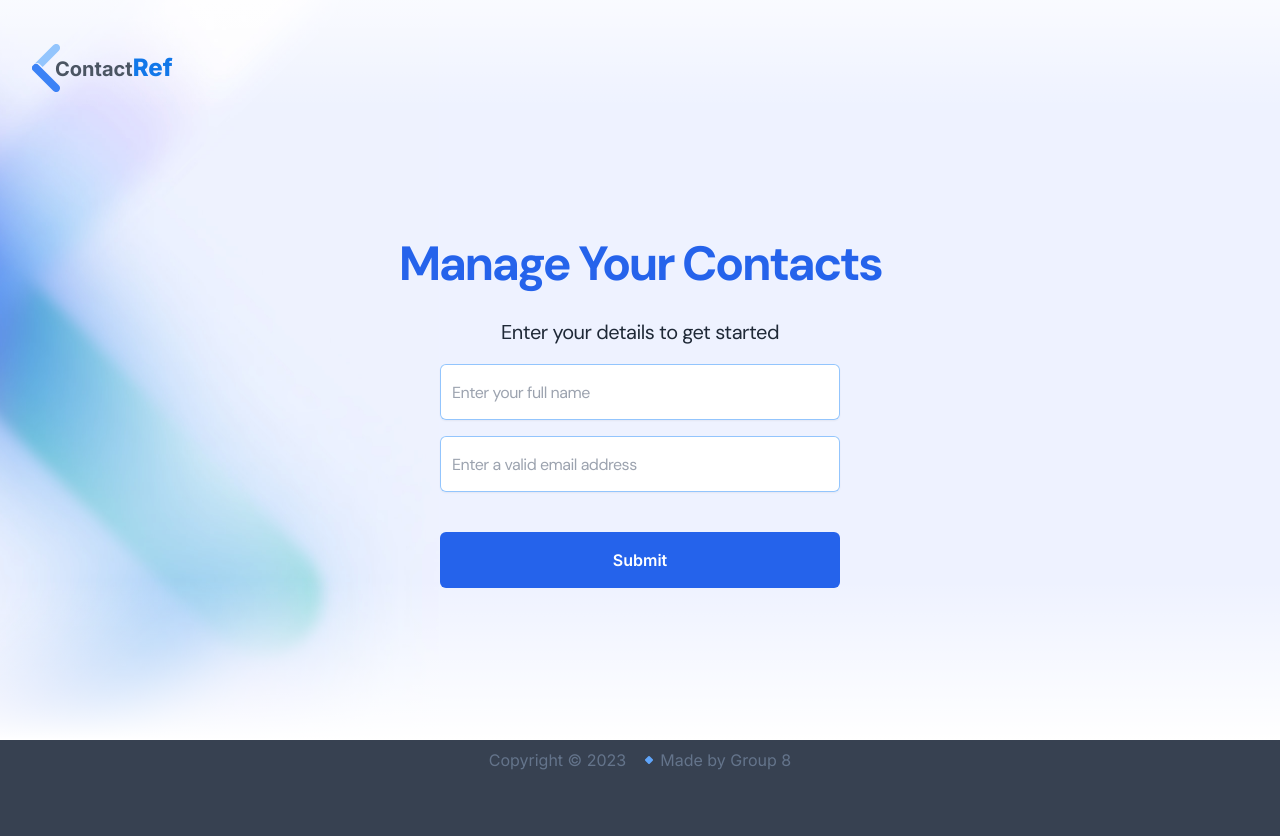
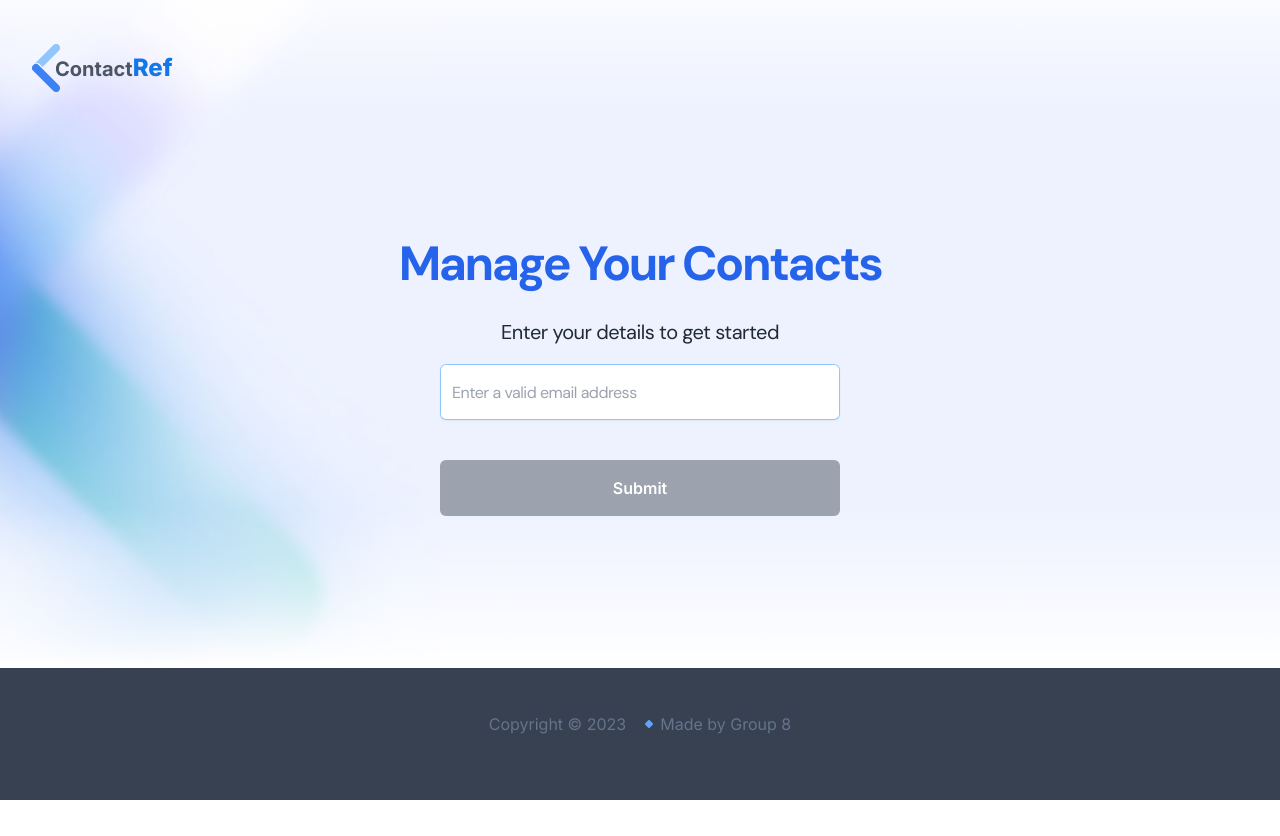
Before and after one commit to Simplemart17/address-book, a Next.js app: page / in a window 1280 px wide. After the commit the page ends 800 px from the top, so only its background shows below. Built offline with nearby package versions, Linux system fonts and the light colour scheme.

Commit message:
add more logic

```diff
--- a/src/components/Landing.tsx
+++ b/src/components/Landing.tsx
@@ -1,6 +1,6 @@
 'use client';
 
-import { useState } from 'react';
+import { useState, useEffect, useCallback } from 'react';
 import { useRouter } from 'next/navigation'
 import { BackgroundImage } from '@/components/BackgroundImage'
 import { Button } from '@/components/Button'
@@ -23,33 +23,60 @@ type ResponseData = {
 }
 
 export function Landing(): JSX.Element {
-  const [serverError, setServerError] = useState<string>("");
+  const [serverError, _setServerError] = useState<string>("");
+  const [isUser, setIsUser] = useState<boolean>(true);
+  const [userCheck, setUserCheck] = useState<boolean>(false);
+  const [message, setMessage] = useState<string>("");
   const router = useRouter();
+
   const {
     handleChange,
     handleSubmit,
     values,
     errors,
     isValid,
-    isSubmitting
+    isSubmitting,
+    dirty
   } = useFormik({
     initialValues: {
       email: '',
       fullName: ''
     },
     validationSchema: Yup.object({
-      email: Yup.string().email('Enter a valid email address').required('Email cannot be empty'),
-      fullName: Yup.string().min(3, "Enter minimum of three characters").required('This field is required'),
+      email: Yup.string()
+      .matches(/^[\w-\.]+@([\w-]+\.)+[\w-]{2,4}$/, 'Enter a valid email address')
+      .required('Email cannot be empty'),
+      fullName: Yup.string().when(([], schema) => {
+        if (!isUser) {
+          return schema.min(3, "Enter a minimum of 3 characters").required("Full name is a required field");
+        }
+        return schema.notRequired();
+      }),
     }),
     onSubmit: async values => {
-      const { data } = await axios.post<ResponseData>("/api/users", values);
-
-      if (data?.user?.user_type === "admin") {
-        router.push("/admin")
+      let resp;
+      if (userCheck) {
+        const { data } = await axios.post<ResponseData>("/api/users", values);
+        resp = data;
       } else {
-        router.push("/contact-lists")
+        const { data } = await axios.get(`/api/users/${values.email}`);
+        if (data?.data?.email) {
+          setMessage("Please click continue button to proceed!");
+          setUserCheck(true);
+        } else {
+          setUserCheck(true);
+          setIsUser(false);
+        }
       }
-      localStorage.setItem("email", values.email);
+      if (userCheck) {
+        console.log("I don't expect it works");
+        if (resp?.user?.user_type === "admin") {
+          router.push("/admin")
+        } else {
+          router.push("/contact-lists")
+        }
+        localStorage.setItem("email", values.email);
+      }
     },
   });
 
@@ -68,7 +95,8 @@ export function Landing(): JSX.Element {
                 <p className="text-center">
                   Enter your details to get started
                 </p>
-                <InputField
+                <p className="text-center text-blue-500 text-sm font-semibold animate-bounce">{message}</p>
+                {!isUser && <InputField
                   name={"fullName"}
                   type="text"
                   value={values.fullName}
@@ -76,19 +104,21 @@ export function Landing(): JSX.Element {
                   error={!!errors.fullName}
                   errorMessage={errors.fullName}
                   onChange={handleChange}
-                />
+                />}
                 <InputField
                   name={"email"}
                   type="email"
                   value={values.email}
                   placeholder="Enter a valid email address"
-                  error={!isValid}
+                  error={!!errors.email}
                   errorMessage={errors.email}
                   onChange={handleChange}
                 />
               </div>
-              <Button type="submit" className={`mt-10 w-full ${isSubmitting ? 'cursor-not-allowed bg-gray-400 hover:bg-gray-400' : ''}`} onClick={() => handleSubmit()} disabled={isSubmitting}>
-                {isSubmitting ? "Loading..." : "Submit"}
+              <Button type="submit"
+                className={`mt-10 w-full ${isSubmitting || !(isValid && dirty) || (!isUser && !values.fullName) ? 'cursor-not-allowed bg-gray-400 hover:bg-gray-400' : ''}`}
+                onClick={() => handleSubmit()} disabled={isSubmitting || !(isValid && dirty)}>
+                {isSubmitting ? "Loading..." : userCheck ? "Continue" : "Submit"}
               </Button>
             </div>
           </div>
```
